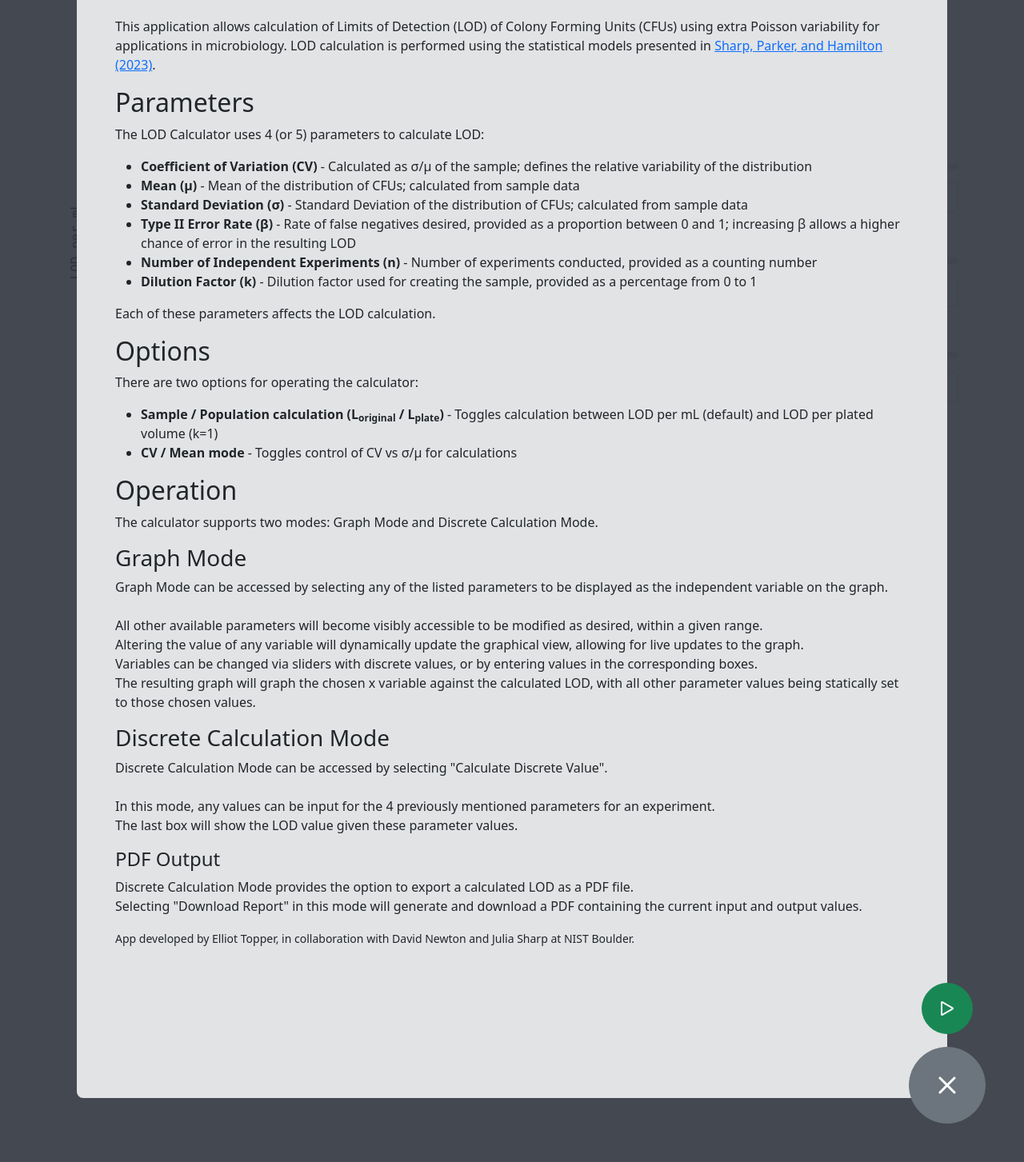
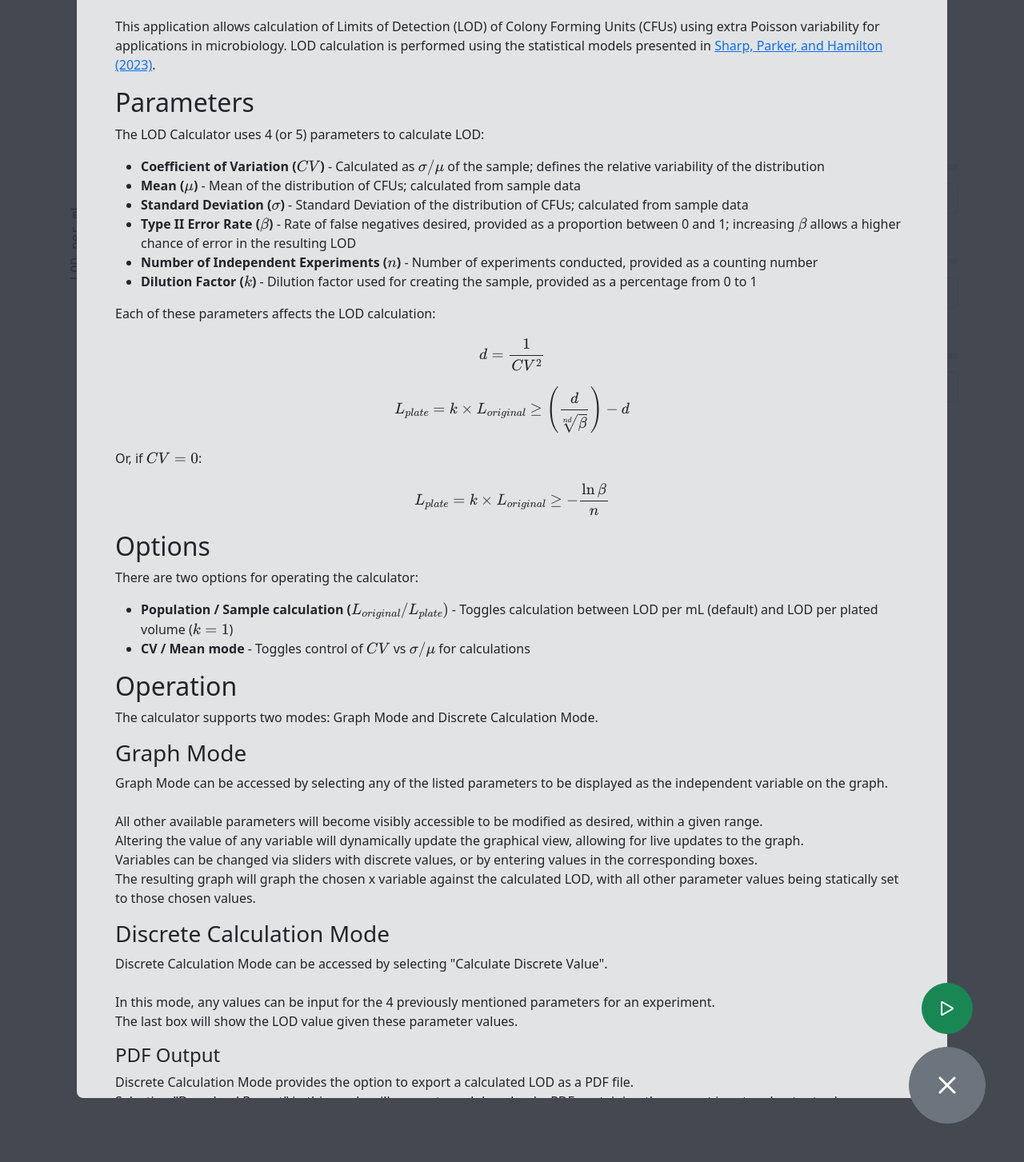
Before and after one commit to xaridar/LOD-Calculator, a Flask app: page /graph in a window 1280 px wide. Shown: the part 155-1608 px from the top of the page at 80% size. Run offline with Flask 3, Linux system fonts and the light colour scheme; some libraries are stand-ins or nearby versions.

Commit message:
add latex to page

```diff
--- a/static/graph.js
+++ b/static/graph.js
@@ -135,7 +135,7 @@ const setX = (newX) => {
 
     // set label text accordingly
     if (shortXVar) chart.options.scales.x.title.text = $(`#btn-param-${ctr.find('input').attr('id').split('-slider')[0]}`).text();
-    else chart.options.scales.x.title.text = ctr.find('label').text();
+    else chart.options.scales.x.title.text = ctr.find('label').text().replace(/\\[()]/g, '');
 
     // set y axis label
     chart.options.scales.y.title.text = plated ? "LOD per plated volume" : "LOD per mL";
@@ -228,6 +228,8 @@ const setPlated = (p) => {
     localStorage.setItem('lod-plated', p);
     calcVal();
     plated = p;
+    $('#lod-results label').toggleClass('hidden');
+
     setX(xVar);
 
     // if k was the current view, reset to default
--- a/templates/base.html
+++ b/templates/base.html
@@ -38,14 +38,14 @@
     <meta name="theme-color" content="#0d6efd" />
 
 
-    <!-- External resources: pdfMake, Popper.js, Bootstrap, jQuery, Chart.js, Bootstrap Icons -->
+    <!-- External resources: pdfMake, Popper.js, Bootstrap, jQuery, Chart.js, Bootstrap Icons, MathJax -->
     <script rel="preconnect" src="https://cdnjs.cloudflare.com/ajax/libs/pdfmake/0.2.10/pdfmake.min.js" integrity="sha512-w61kvDEdEhJPJLSAJpuL+RWp1+zTBUUpgPaP+6pcqCk78wQkOaExjnGWrVbovojeisWGQS7XZKz+gr3L+GPYLg==" crossorigin="anonymous"></script>
     <script rel="preconnect" src="https://cdn.jsdelivr.net/npm/@popperjs/core@2.9.2/dist/umd/popper.min.js" integrity="sha384-IQsoLXl5PILFhosVNubq5LC7Qb9DXgDA9i+tQ8Zj3iwWAwPtgFTxbJ8NT4GN1R8p" crossorigin="anonymous"></script>
     <script rel="preconnect" src="https://cdn.jsdelivr.net/npm/bootstrap@5.3.2/dist/js/bootstrap.min.js" integrity="sha384-BBtl+eGJRgqQAUMxJ7pMwbEyER4l1g+O15P+16Ep7Q9Q+zqX6gSbd85u4mG4QzX+" crossorigin="anonymous"></script>
     <script rel="preconnect" src="https://code.jquery.com/jquery-3.7.1.min.js" integrity="sha256-/JqT3SQfawRcv/BIHPThkBvs0OEvtFFmqPF/lYI/Cxo=" crossorigin="anonymous"></script>
     <script rel="preconnect" src="https://cdn.jsdelivr.net/npm/chart.js@4.4.3/dist/chart.umd.min.js" integrity="sha384-JUh163oCRItcbPme8pYnROHQMC6fNKTBWtRG3I3I0erJkzNgL7uxKlNwcrcFKeqF" crossorigin="anonymous"></script>
     <script rel="preconnect" src="https://cdnjs.cloudflare.com/ajax/libs/html2pdf.js/0.10.1/html2pdf.bundle.min.js" integrity="sha512-GsLlZN/3F2ErC5ifS5QtgpiJtWd43JWSuIgh7mbzZ8zBps+dvLusV+eNQATqgA/HdeKFVgA5v3S/cIrLF7QnIg==" crossorigin="anonymous"></script>
-    <link rel="stylesheet" href="https://cdn.jsdelivr.net/npm/bootstrap-icons@1.11.0/font/bootstrap-icons.css" integrity="sha384-QuGBSgV5Im3DzL2z+8Ko9/hqNy/N0O7zwvXAtfd1MvPKWa/UbeLV65cfm4BV5Wgq" crossorigin="anonymous">
+    <script rel="preconnect" async id="MathJax-script"  src="https://cdn.jsdelivr.net/npm/mathjax@3/es5/tex-chtml.js" integrity="sha384-AHAnt9ZhGeHIrydA1Kp1L7FN+2UosbF7RQg6C+9Is/a7kDpQ1684C2iH2VWil6r4" crossorigin="anonymous"></script>    <link rel="stylesheet" href="https://cdn.jsdelivr.net/npm/bootstrap-icons@1.11.0/font/bootstrap-icons.css" integrity="sha384-QuGBSgV5Im3DzL2z+8Ko9/hqNy/N0O7zwvXAtfd1MvPKWa/UbeLV65cfm4BV5Wgq" crossorigin="anonymous">
     <link rel="stylesheet" href="https://cdn.jsdelivr.net/npm/bootstrap@5.3.2/dist/css/bootstrap.min.css" integrity="sha384-T3c6CoIi6uLrA9TneNEoa7RxnatzjcDSCmG1MXxSR1GAsXEV/Dwwykc2MPK8M2HN" crossorigin="anonymous">
     <link rel="stylesheet" href="/static/styles.css">
     <title>{% block title %}{% endblock %}</title>
@@ -53,7 +53,7 @@
 <body class="pt-4 p-lg-4 info-hidden" onhashchange="checkPath()">
     <div class="d-flex justify-content-end">
         <label role="button" data-bs-toggle="tooltip" data-bs-placement="bottom" title="Toggle Dark/Light Mode" for="darkModeCheck" class="card d-flex justify-content-around flex-row gap-5 form-switch px-3 py-1 position-relative top-0 start-0 align-items-center">
-            <input id="darkModeCheck" style="appearance: none;" class="position-absolute " type="checkbox"
+            <input id="darkModeCheck" style="appearance: none;" class="position-absolute" type="checkbox"
                 onchange="setDarkMode(checked)" onfocus="parentElement.classList.add('focus')" onfocusout="parentElement.classList.remove('focus')">
             <span id="check" class="position-absolute top-0 bottom-0 z-1 bg-primary opacity-50"></span>
             <span id="lightMode" class="bi bi-sun-fill z-2"></span>
@@ -63,7 +63,7 @@
     <div class="d-flex flex-column align-items-center justify-content-center">
         {% block content %}{% endblock %}
     </div>
-    <div id="info" class="z-2 position-fixed" style="inset:0;background-color: rgba(36, 40, 51, 0.85);">
+    <div id="info" class="z-2 position-fixed" style="inset:0;background-color:rgba(36, 40, 51, 0.85);">
         <div id="modal" class="rounded-3 py-4 px-3 px-md-5 position-absolute start-50 translate-middle-x overflow-auto bg-secondary-subtle" style="width:85%;top:5%;bottom:calc(5% + 9rem);">
             <h1 class="text-center">LOD Calculator</h1>
             <div class="mt-4">
@@ -72,20 +72,24 @@
                 <p>
                     The LOD Calculator uses 4 (or 5) parameters to calculate LOD:
                     <ul>
-                        <li><strong>Coefficient of Variation (CV)</strong> - Calculated as &sigma;/&mu; of the sample; defines the relative variability of the distribution</li>
-                        <li><strong>Mean (&mu;)</strong> - Mean of the distribution of CFUs; calculated from sample data</li>
-                        <li><strong>Standard Deviation (&sigma;)</strong> - Standard Deviation of the distribution of CFUs; calculated from sample data</li>
-                        <li><strong>Type II Error Rate (&beta;)</strong> - Rate of false negatives desired, provided as a proportion between 0 and 1; increasing &beta; allows a higher chance of error in the resulting LOD</li>
-                        <li><strong>Number of Independent Experiments (n)</strong> - Number of experiments conducted, provided as a counting number</li>
-                        <li><strong>Dilution Factor (k)</strong> - Dilution factor used for creating the sample, provided as a percentage from 0 to 1</li>
+                        <li><strong>Coefficient of Variation (\(CV\))</strong> - Calculated as \(&sigma;/&mu;\) of the sample; defines the relative variability of the distribution</li>
+                        <li><strong>Mean (\(&mu;\))</strong> - Mean of the distribution of CFUs; calculated from sample data</li>
+                        <li><strong>Standard Deviation (\(&sigma;\))</strong> - Standard Deviation of the distribution of CFUs; calculated from sample data</li>
+                        <li><strong>Type II Error Rate (\(&beta;\))</strong> - Rate of false negatives desired, provided as a proportion between 0 and 1; increasing \(&beta;\) allows a higher chance of error in the resulting LOD</li>
+                        <li><strong>Number of Independent Experiments (\(n\))</strong> - Number of experiments conducted, provided as a counting number</li>
+                        <li><strong>Dilution Factor (\(k\))</strong> - Dilution factor used for creating the sample, provided as a percentage from 0 to 1</li>
                     </ul>
-                    Each of these parameters affects the LOD calculation.
+                    Each of these parameters affects the LOD calculation:
+                    $$d = \frac{1}{CV^2}$$
+                    $$L_{plate} = k\times L_{original} \geq \left(\frac{d}{\sqrt[nd]{\beta}}\right)-d$$
+                    Or, if \(CV = 0\):
+                    $$L_{plate} = k\times L_{original} \geq -\frac{\ln{\beta}}{n}$$
                 </p>
                 <h2>Options</h2>
                 <p>There are two options for operating the calculator:</p>
                 <ul>
-                    <li><strong>Sample / Population calculation (L<sub>original</sub> / L<sub>plate</sub>)</strong> - Toggles calculation between LOD per mL (default) and LOD per plated volume (k=1)</li>
-                    <li><strong>CV / Mean mode</strong> - Toggles control of CV vs &sigma;/&mu; for calculations</li>
+                    <li><strong>Population / Sample calculation (\(L_{original} / L_{plate})\)</strong> - Toggles calculation between LOD per mL (default) and LOD per plated volume (\(k=1\))</li>
+                    <li><strong>CV / Mean mode</strong> - Toggles control of \(CV\) vs \(&sigma;/&mu;\) for calculations</li>
                 </ul>
                 <h2>Operation</h2>
                 <p>The calculator supports two modes: Graph Mode and Discrete Calculation Mode.</p>
--- a/templates/index.html
+++ b/templates/index.html
@@ -17,14 +17,14 @@
 </div>
 <div class="m-4 d-flex gap-4">
     <div class="float-end form-check form-switch">
-        <label class="form-check-label" for="platedSwitch">L<sub>original</sub></label>
+        <label class="form-check-label" for="platedSwitch">\(L_{original}\)</label>
         <input type="checkbox" id="platedSwitch" onchange="setPlated(this.checked)" data-bs-toggle="tooltip" title="Toggle calculated LOD" role="switch" class="form-check-input" style="float:none;margin-inline:0.5em">
-        <label class="form-check-label" for="platedSwitch">L<sub>plate</sub></label>
+        <label class="form-check-label" for="platedSwitch">\(L_{plate}\)</label>
     </div>
     <div class="float-end form-check form-switch">
-        <label class="form-check-label" for="cvSwitch">CV Mode</label>
+        <label class="form-check-label" for="cvSwitch">\(CV\) Mode</label>
         <input type="checkbox" id="cvSwitch" onchange="setMeanMode(this.checked)" data-bs-toggle="tooltip" title="Toggle Coefficent of Variation Input Mode" role="switch" class="form-check-input" style="float:none;margin-inline:0.5em">
-        <label class="form-check-label" for="cvSwitch">&mu;/&sigma; Mode</label>
+        <label class="form-check-label" for="cvSwitch">\(&mu;/&sigma;\) Mode</label>
     </div>
 </div>
 <div id="content" class="d-flex flex-lg-row align-items-center gap-4 container justify-content-center flex-column">
@@ -33,39 +33,40 @@
     </div>
     <div class="d-flex flex-column gap-3 w-100">
         <div class="d-grid gap-2 form-group w-100" id="cv-ctr" data-value="0" data-min="0" {{'data-max=10' if render != 'calc'}} data-step="0.1">
-            <label for="{{'cv-text' if render == 'calc' else 'cv-slider'}}" id="cv-label">Coefficient of Variation (CV)</label>
+            <label for="{{'cv-text' if render == 'calc' else 'cv-slider'}}" id="cv-label">Coefficient of Variation (\(CV\))</label>
             <input aria-labelledby="cv-label" role="slider" type="range" class="slider form-range {{'hidden' if render == 'calc'}}" id="cv-slider" aria-valuenow="0" aria-valuemin="0" aria-valuemax="10">
             <input aria-label="Coefficient of Variation input" class="user-select-all text number-input form-control" onfocus="select()" id="cv-text" type="number">
         </div>
         <div class="d-flex gap-3" id="mean-sd-ctr">
             <div class="d-grid gap-2 form-group w-100" id="mean-ctr" data-value="0" data-step="0.1">
-                <label for="{{'mean-text' if render == 'calc' else 'mean-slider'}}" id="mean-label">Mean (&mu;)</label>
+                <label for="{{'mean-text' if render == 'calc' else 'mean-slider'}}" id="mean-label">Mean (\(&mu;\))</label>
                 <input aria-labelledby="mean-label" role="slider" type="range" class="slider form-range {{'hidden' if render == 'calc'}}" id="mean-slider" aria-valuenow="0" aria-valuemin="0" aria-valuemax="10">
                 <input aria-label="Coefficient of Variation input" class="user-select-all text number-input form-control" onfocus="select()" id="mean-text" type="number">
             </div>
             <div class="d-grid gap-2 form-group w-100" id="sd-ctr" data-value="1" data-step="0.1">
-                <label for="{{'sd-text' if render == 'calc' else 'sd-slider'}}" id="sd-label">Standard Deviation (&sigma;)</label>
+                <label for="{{'sd-text' if render == 'calc' else 'sd-slider'}}" id="sd-label">Standard Deviation (\(&sigma;\))</label>
                 <input aria-labelledby="sd-label" role="slider" type="range" class="slider form-range {{'hidden' if render == 'calc'}}" id="sd-slider" aria-valuenow="0" aria-valuemin="0" aria-valuemax="10">
                 <input aria-label="Coefficient of Variation input" class="user-select-all text number-input form-control" onfocus="select()" id="sd-text" type="number">
             </div>
         </div>
         <div class="d-grid gap-2 form-group w-100" id="beta-ctr" data-value="0.05" data-min="0" {{'data-max=0.5' if render != 'calc' else 'data-max=1'}} data-step="0.01">
-            <label for="{{'beta-text' if render == 'calc' else 'beta-slider'}}" id="beta-label">Type II Error Rate (&beta;)</label>
+            <label for="{{'beta-text' if render == 'calc' else 'beta-slider'}}" id="beta-label">Type II Error Rate (\(&beta;\))</label>
             <input aria-labelledby="beta-label" role="slider" type="range" class="slider form-range {{'hidden' if render == 'calc'}}" id="beta-slider" aria-valuenow="0.05" aria-valuemin="0" aria-valuemax="0.5">
             <input aria-label="Type II Error Rate input" class="user-select-all text number-input form-control" onfocus="select()" id="beta-text" type="number">
         </div>
         <div class="d-grid gap-2 form-group w-100" id="n-ctr" data-value="1" data-min="1" {{'data-max=100' if render != 'calc'}} data-step="1">
-            <label for="{{'n-text' if render == 'calc' else 'n-slider'}}" id="n-label">Number of Independent Experiments (n)</label>
+            <label for="{{'n-text' if render == 'calc' else 'n-slider'}}" id="n-label">Number of Independent Experiments (\(n\))</label>
             <input aria-labelledby="n-label" role="slider" type="range" class="slider form-range {{'hidden' if render == 'calc'}}" id="n-slider" aria-valuenow="1" aria-valuemin="1" aria-valuemax="100">
             <input aria-label="Number of Independent Experiments input" class="user-select-all text number-input form-control" onfocus="select()" id="n-text" type="number">
         </div>
         <div class="d-grid gap-2 form-group w-100" id="k-ctr" data-value="0.01" data-min="0" data-max="1" data-step="0.01">
-            <label for="{{'k-text' if render == 'calc' else 'k-slider'}}" id="k-label">Dilution Factor (k)</label>
+            <label for="{{'k-text' if render == 'calc' else 'k-slider'}}" id="k-label">Dilution Factor (\(k\))</label>
             <input aria-labelledby="k-label" role="slider" type="range" class="slider form-range {{'hidden' if render == 'calc'}}" id="k-slider" aria-valuenow="0.01" aria-valuemin="0" aria-valuemax="1">
             <input aria-label="Dilution Factor input" class="user-select-all text number-input form-control" onfocus="select()" id="k-text" type="number">
         </div>
         <div class="d-grid gap-2 form-group w-100 {{'hidden' if render != 'calc'}}" style="margin-top: 5rem" id="lod-results">
-            <label for="lod-text" class="h4">Limit of Detection (LOD) per mL</label>
+            <label id="plated-label" for="lod-text" class="h4 hidden">Limit of Detection per Plated Volume (\(L_{plate}\))</label>
+            <label id="original-label" for="lod-text" class="h4">Limit of Detection per mL (\(L_{original}\))</label>
             <input class="text form-control" id="lod-text" type="text" disabled>
             <div class="d-flex mt-3">
                 <button class="btn btn-primary m-auto" data-bs-toggle="tooltip" title="Generate and Download Report" onclick="genReport()">Download Report</button>
```
